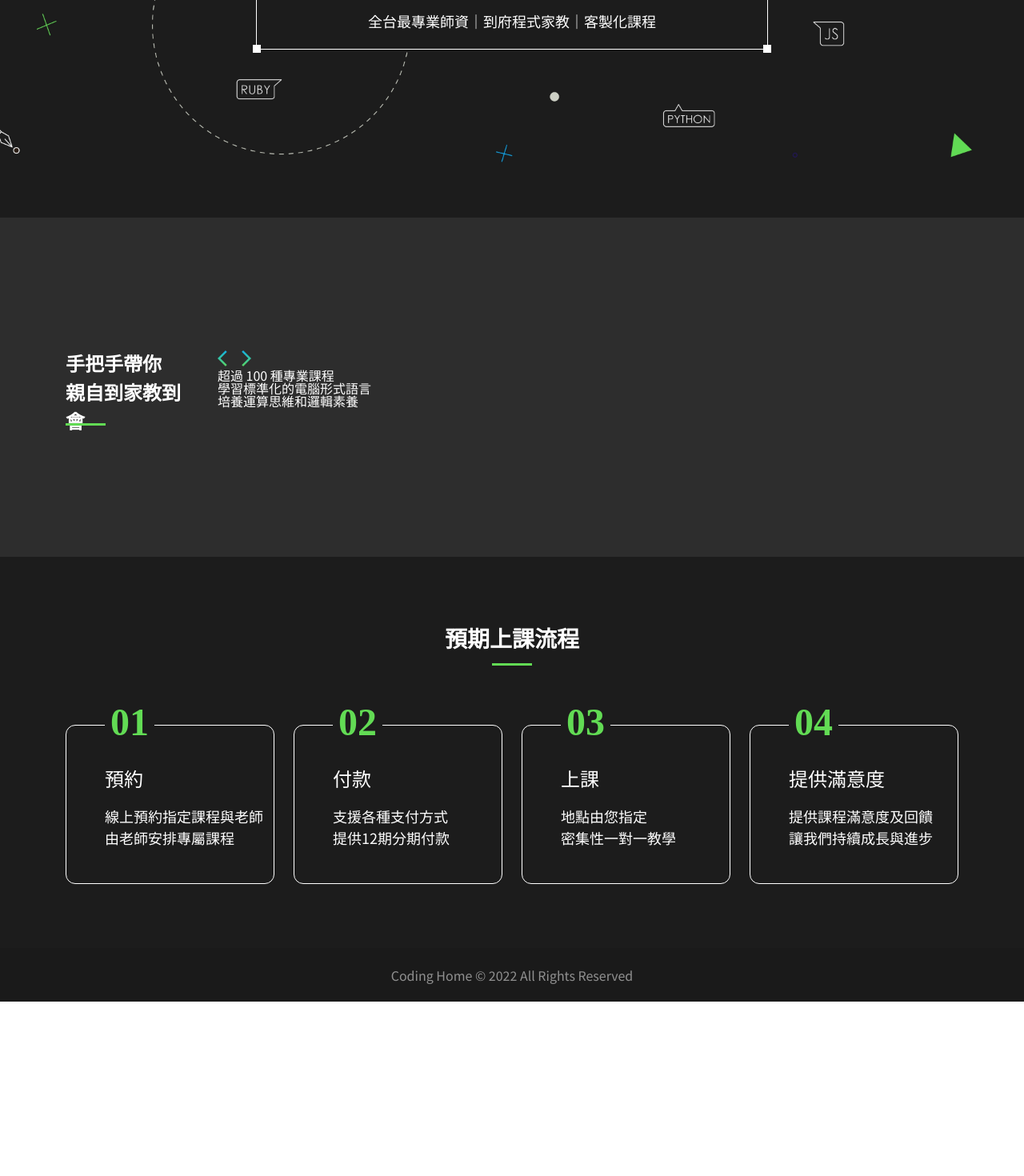
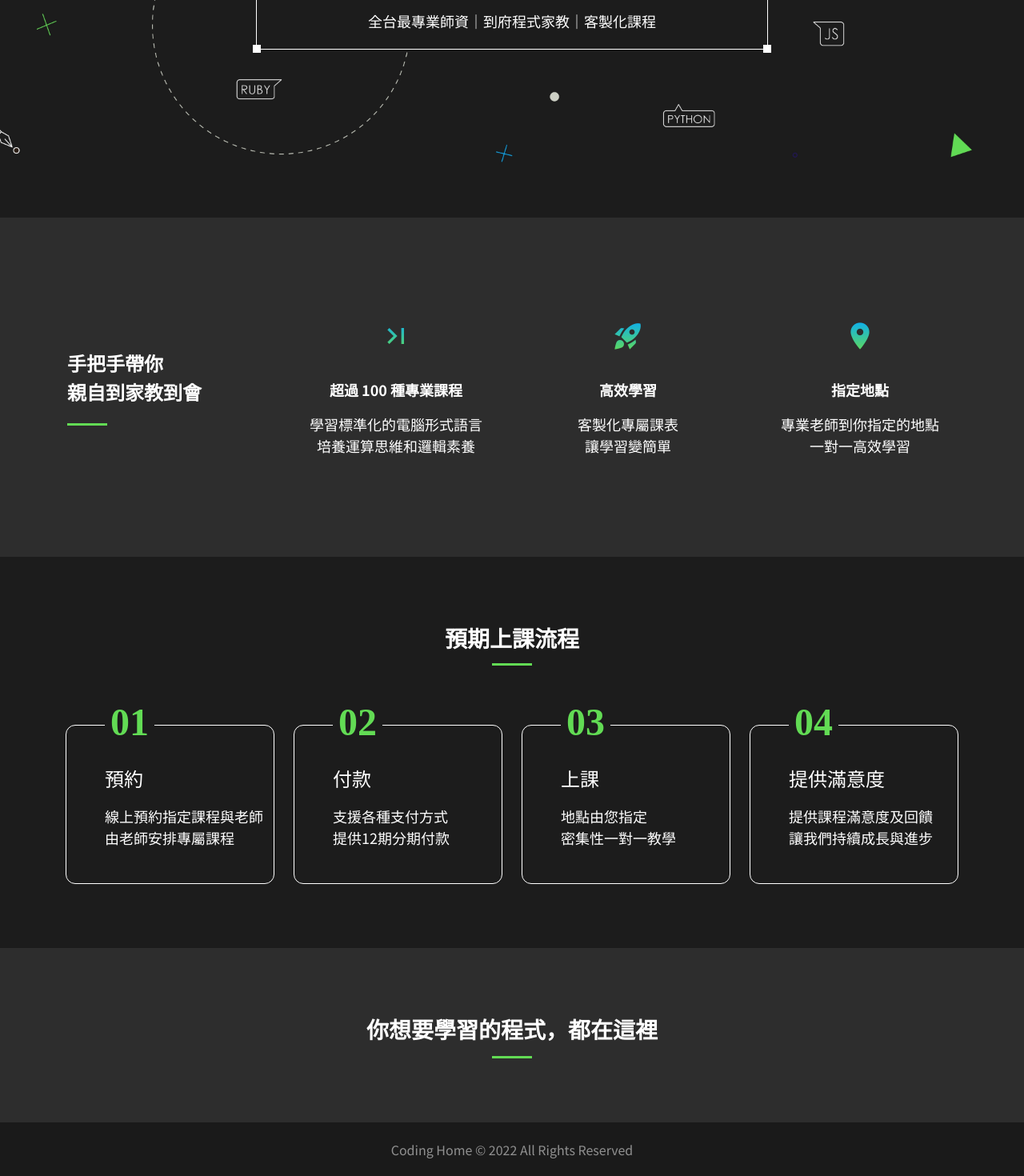
Before and after one commit to Feijai/programTeacher, a React (Create React App) app: page / in a window 1280 px wide. Shown: the part 502-1972 px from the top of the page at 80% size. Before the commit the page ends 1754 px from the top, so only its background shows below. Built offline with nearby package versions, Linux system fonts and the light colour scheme; a web font is replaced by a local one.

Commit message:
新增一頁

```diff
--- a/src/component/Footer/index.tsx
+++ b/src/component/Footer/index.tsx
@@ -11,8 +11,10 @@ const FooterCss = styled.div`
 export default function Footer() {
     return (
         <FooterCss className='globalBGDark fontDarkGray'>
-            <div className="row justify-content-center align-items-center">
-                Coding Home © 2022 All Rights Reserved
+            <div className="container">
+                <div className="row justify-content-center align-items-center">
+                    Coding Home © 2022 All Rights Reserved
+                </div>
             </div>
         </FooterCss>
     )
--- a/src/component/Header/index.tsx
+++ b/src/component/Header/index.tsx
@@ -64,7 +64,7 @@ const HeaderCss = styled.div`
 const Header: React.FC<ModalProps> = (props) => {
     const { getLoginModal } = props
     return (
-        <HeaderCss className='globalBGGray fontWhite '>
+        <HeaderCss className='globalBGGray '>
             <div className="row p-6">
                 <div className="logo col-6 ">
                     <img src={p1} alt="" className='img1' />
--- a/src/component/LoginModal/index.tsx
+++ b/src/component/LoginModal/index.tsx
@@ -124,7 +124,7 @@ const LoginModal: React.FC<ModalProps> = ({ modalState, getLoginModal }) => {
                         <button type="button" className="btn-close btn-close-white" aria-label="Close"
                             onClick={handleClose} />
                     </div>
-                    <div className='title fontWhite'>
+                    <div className='title'>
                         登入
                     </div>
 
@@ -134,7 +134,7 @@ const LoginModal: React.FC<ModalProps> = ({ modalState, getLoginModal }) => {
                     <div className='s16'>信箱 <input type="text" className='s16 fontLightGray' /></div>
 
                     <div className='s16'>密碼 <input type="password" className='s16 fontLightGray' /></div>
-                    <button className='linearLR fontWhite s18' onClick={handleClose}>登入</button>
+                    <button className='linearLR s18' onClick={handleClose}>登入</button>
                 </div>
 
                 <div className="sperater ">
@@ -142,11 +142,11 @@ const LoginModal: React.FC<ModalProps> = ({ modalState, getLoginModal }) => {
                 </div>
 
                 <div className="container d-flex otherButton">
-                    <button className='fb globalBGGray fontWhite'>
+                    <button className='fb globalBGGray'>
                         <FbIcon name={'fbLogo'} />
                         <span>Facebook 登入</span>
                     </button>
-                    <button className='google globalBGGray fontWhite'>
+                    <button className='google globalBGGray'>
                         <GoogleIcon name={'GoogleLogo'} />
                         <span>Google 登入</span>
                     </button>
--- a/src/index.css
+++ b/src/index.css
@@ -132,11 +132,11 @@ table {
 }
 
 /* 客製開始 */
+body{
+	font-family: 'Noto Sans TC';
+	color: white;
+}
 
-html {
-	font-family: 'Noto Sans TC';
-	;
-}
 
 .col-gap {
 	column-gap: 2rem;
@@ -144,6 +144,10 @@ html {
 
 .row-gap {
 	row-gap: 2rem;
+}
+
+.titleWord{
+	font-weight: bold;
 }
 
 .globalBGGray {
--- a/src/pages/Home/ExpectProcess.tsx
+++ b/src/pages/Home/ExpectProcess.tsx
@@ -98,11 +98,11 @@ const ExpectCard: React.FC<ExpectCardProps> = (props) => {
 export default function ExpectProcess() {
     return (
         <ExpectProcessCss className='globalBGBlack2'>
-            <div className="container paddingTB80 fontWhite">
+            <div className="container paddingTB80">
                 <div className="header s28"><h2>預期上課流程</h2><div className='borderBottom'></div></div>
                 <div className="row g-0 row-gap">
-                    {data.map(ele => (
-                        <ExpectCard {...ele} />
+                    {data.map((ele, idx) => (
+                        <ExpectCard {...ele} key={idx} />
                     ))}
 
                 </div>
--- a/src/pages/Home/Hand.tsx
+++ b/src/pages/Home/Hand.tsx
@@ -3,9 +3,13 @@ import styled from 'styled-components'
 
 
 const HandCss = styled.div`
-  height:424px;
+  padding:80px 72px;
+  .row{
+    align-items:center;
+    justify-content:space-between;
+  }
   .title{
-    max-width:196px;
+    max-width:calc(25% - 18px);
     font-weight:bold;
     height:96.5px;
     position:relative;
@@ -19,38 +23,107 @@ const HandCss = styled.div`
     }
   }
   .handCard{
+    max-width:calc(25% - 18px);
+    height:264px;
+    padding:48px 24px;
+    text-align:center;
+    :hover{
+      background-color:#202020;
+      border-radius:12px;
+      border: 1px solid #62DB54;
+    }
     .material-icons{
+      font-size: 40px;
       -webkit-background-clip: text;
       -webkit-text-fill-color: transparent;
+    }
+    .cardTitle{
+      margin-top:28px;
+      font-weight:bold;
+    }
+    .cardContent{
+      margin-top:16px;
+    }
+  }
+  @media (max-width: 960px) {
+    .title{
+      max-width:calc(50% - 12px);
+      text-align:center;
+      .titleFooter{
+        left:50%;
+        transform:translate(-50%);
+      }
+
+    }
+    .handCard{
+      max-width:calc(50% - 12px);
+    }
+  }
+  @media(max-width: 576px) {
+    padding:40px 12px;
+    .row{
+      row-gap:24px;
+    }
+    .title{
+      max-width:100%;
+    }
+    .handCard{
+      max-width:100%;
+      background-color:#202020;
+      border-radius:12px;
+      border: 1px solid #62DB54;
     }
   }
 `
 
+interface HandCardProps {
+  icon: string[]
+  title: string
+  text: string[]
+}
+
+const data = [
+  { icon: ['last_page'], title: '超過 100 種專業課程', text: ['學習標準化的電腦形式語言', '培養運算思維和邏輯素養'] },
+  { icon: ['rocket_launch'], title: '高效學習', text: ['客製化專屬課表', '讓學習變簡單'] },
+  { icon: ['location_on'], title: '指定地點', text: ['專業老師到你指定的地點', '一對一高效學習'] },
+]
+
+
+const HandCard: React.FC<HandCardProps> = (props) => {
+  const { icon, title, text } = props
+  return (
+    <div className="handCard col-xl-3 col-lg-6 s18">
+      <span className="material-icons material-symbols-outlined linearTD " >
+        {icon}
+      </span>
+      <div className="cardTitle">
+        <h3>{title}</h3>
+      </div>
+      <div className="cardContent ">
+        {text.map((ele, textIdx) => (
+          <React.Fragment key={textIdx}>
+            <span>{ele}</span>
+            {text.length > textIdx && <br />}
+          </React.Fragment>
+        ))}
+      </div>
+    </div>
+  )
+}
+
+
 export default function Hand() {
   return (
-    <HandCss className='globalBGGray fontWhite d-flex'>
+    <HandCss className='globalBGGray d-flex'>
       <div className="container align-self-center">
         <div className="row">
-          <div className="title col-lg-2">
+          <div className="title col-xl-3 col-lg-6">
             <h2 className='s24'>手把手帶你<br />親自到家教到會</h2>
             <div className="titleFooter"></div>
           </div>
-          <div className="handCards col-lg-9">
-            <div className="handCard">
-              <span className="material-icons material-symbols-outlined linearTD ">
-                arrow_back_ios
-              </span>
-              <span className="material-icons material-symbols-outlined linearTD">
-                arrow_forward_ios
-              </span>
-              <div className="cardTitle">
-                <h3>超過 100 種專業課程</h3>
-              </div>
-              <div className="cardContent">
-                <span>學習標準化的電腦形式語言 <br />培養運算思維和邏輯素養</span>
-              </div>
-            </div>
-          </div>
+          {data.map((ele, idx) => (
+            <HandCard {...ele} key={idx} />
+          ))}
         </div>
       </div>
     </HandCss>
--- a/src/pages/Home/Head.tsx
+++ b/src/pages/Home/Head.tsx
@@ -68,7 +68,7 @@ const HeadCss = styled.div`
 
 export default function Head() {
     return (
-        <HeadCss className="d-flex justify-content-center align-items-center fontWhite">
+        <HeadCss className="d-flex justify-content-center align-items-center">
             <div className="container globalBGBlack2">
                 <div className='leftTop whiteBox'/>
                 <div className='leftBottom whiteBox'/>
--- /dev/null
+++ b/src/pages/Home/WantLearn.tsx
@@ -0,0 +1,33 @@
+import React from 'react'
+import styled from 'styled-components'
+
+const WantLearnCss = styled.div`
+    padding:80px 0px;
+    .header{
+        text-align:center;
+        position:relative;
+        padding-bottom:16px;
+        .headerBorder{
+            background-color:#62DB54;
+            width:50px;
+            height:3px;
+            position:absolute;
+            bottom:0;
+            left:50%;
+            transform:translate(-50%)
+        }
+    }
+`
+
+export default function WantLearn() {
+    return (
+        <WantLearnCss className='globalBGGray '>
+            <div className="container">
+                <div className="header">
+                    <h2 className="s28 titleWord">你想要學習的程式，都在這裡</h2>
+                    <div className="headerBorder"></div>
+                </div>
+            </div>
+        </WantLearnCss>
+    )
+}
--- a/src/pages/Home/index.tsx
+++ b/src/pages/Home/index.tsx
@@ -2,12 +2,15 @@ import React from 'react'
 import Head from './Head'
 import Hand from './Hand'
 import ExpectProcess from './ExpectProcess'
+import WantLearn from './WantLearn'
+
 const Home: React.FC = () => {
     return (
         <>
             <Head />
             <Hand />
             <ExpectProcess />
+            <WantLearn />
         </>
     )
 }
```
